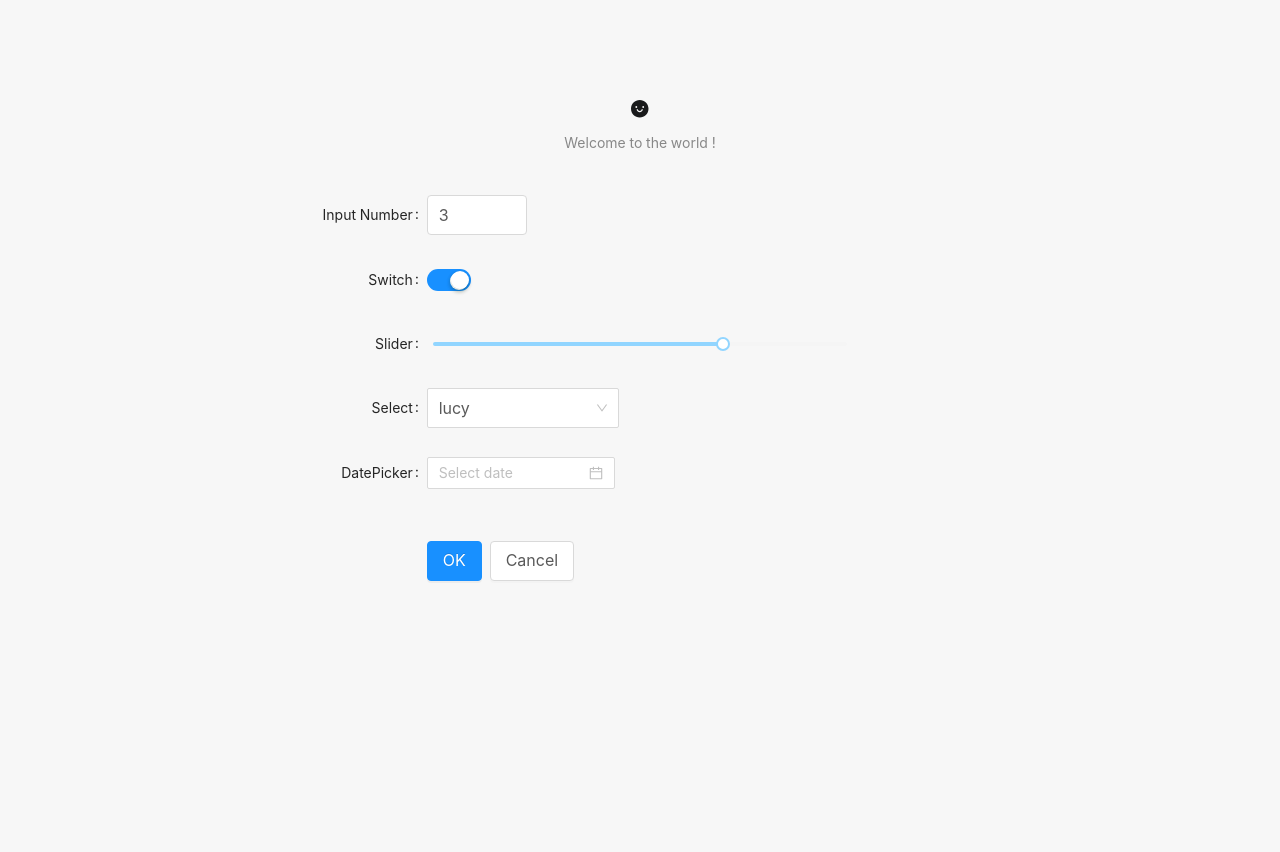
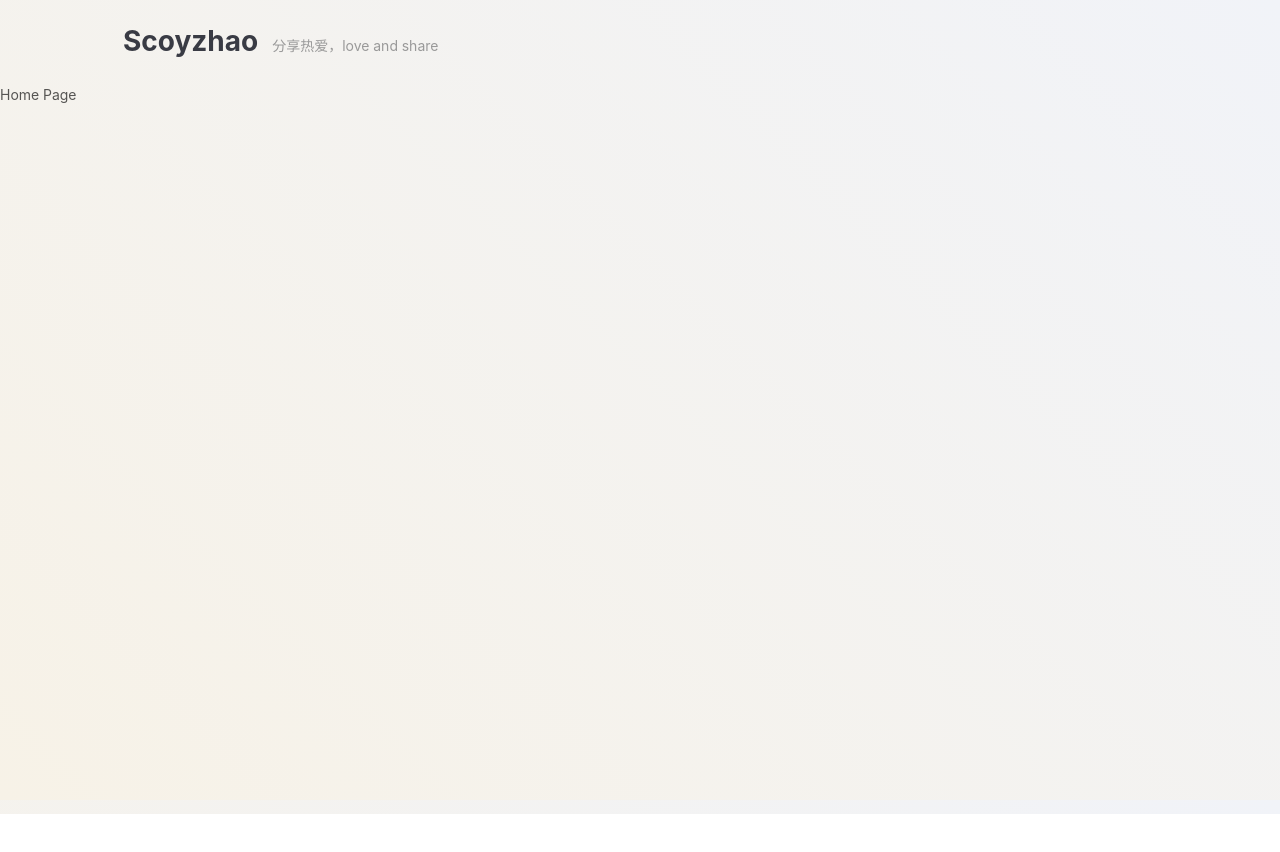
Before and after one commit to scoyzhao/scoyzhao-home, a Next.js app: page / in a window 1280 px wide. Shown: the top 852 px of the page. After the commit the page ends 814 px from the top, so only its background shows below. Built offline with nearby package versions, Linux system fonts and the light colour scheme.

Commit message:
feat: project init && add common header

```diff
--- a/components/DatePicker.js
+++ /dev/null
@@ -1,14 +0,0 @@
-/**
- * This example previously used antd-dayjs-webpack-plugin
- * (https://github.com/ant-design/antd-dayjs-webpack-plugin) to attempt to
- * replace Moment.js with Day.js, but it would crash the page when the user
- * clicked on the DatePicker. Using this custom component (following Ant Design
- * guidelines at https://ant.design/docs/react/replace-moment) instead of the
- * webpack plugin fixes that bug.
- */
-import dayjsGenerateConfig from 'rc-picker/lib/generate/dayjs'
-import generatePicker from 'antd/lib/date-picker/generatePicker'
-
-const DatePicker = generatePicker(dayjsGenerateConfig)
-
-export default DatePicker
--- /dev/null
+++ b/components/Header.js
@@ -0,0 +1,47 @@
+/*
+ * 博客的公共Header
+ * @Author: scoyzhao
+ * @Date: 2020-09-29 11:38:00
+ * @Last Modified by: scoyzhao
+ * @Last Modified time: 2020-09-29 15:05:25
+ */
+
+import React from 'react'
+import { Row, Col, Menu, Dropdown } from 'antd'
+import { MenuOutlined } from '@ant-design/icons'
+import styles from './header.module.css'
+
+const { Item } = Menu;
+
+const menu = (
+  <Menu>
+    <Item>
+      <a>归档</a>
+    </Item>
+    <Item>
+      <a>标签</a>
+    </Item>
+    <Item>
+      <a>关于</a>
+    </Item>
+  </Menu>
+);
+
+const Header = () => (
+  <div className={styles.header}>
+    <Row type='flex' justify='space-between'>
+      <Col offset={2} xs={12} sm={12} md={12} lg={12} xl={12}>
+        <span className={styles.header_logo}>Scoyzhao</span>
+        <span className={styles.header_txt}>分享热爱，love and share</span>
+      </Col>
+
+      <Col xs={2} sm={2} md={2} lg={0} xl={0}>
+        <Dropdown overlay={menu} placement='bottomCenter'>
+          <MenuOutlined style={{ marginTop: '15px', fontSize: '18px' }} />
+        </Dropdown>
+      </Col>
+    </Row>
+  </div>
+)
+
+export default Header
--- /dev/null
+++ b/components/header.module.css
@@ -0,0 +1,24 @@
+.header {
+  margin:  1rem;
+  padding: .4rem;
+  overflow: hidden;
+  height: 4rem;
+  border-radius: 10rem;
+
+  filter: blur(0.6px);
+}
+
+.header_logo {
+  color: #393b44;
+  font-size: 2rem;
+  font-weight: bold;
+  text-align: left;
+  cursor: pointer;
+}
+
+.header_txt {
+  font-size: 1rem;
+  color: #999;
+  display: inline-block;
+  padding: 0.8rem 0 0 1rem;
+}
--- a/package.json
+++ b/package.json
@@ -23,5 +23,8 @@
     "fs": false,
     "path": false
   },
-  "license": "MIT"
+  "license": "MIT",
+  "devDependencies": {
+    "babel-plugin-module-resolver": "^4.0.0"
+  }
 }
--- a/pages/index.js
+++ b/pages/index.js
@@ -1,104 +1,20 @@
-import { Form, Select, InputNumber, Switch, Slider, Button } from 'antd'
+/*
+ * 博客首页
+ * @Author: scoyzhao
+ * @Date: 2020-09-29 11:18:06
+ * @Last Modified by: scoyzhao
+ * @Last Modified time: 2020-09-29 11:47:29
+ */
 
-// Custom DatePicker that uses Day.js instead of Moment.js
-import DatePicker from '../components/DatePicker'
+import Header from 'components/Header'
 
-import { SmileFilled } from '@ant-design/icons'
-
-import Link from 'next/link'
-
-const FormItem = Form.Item
-const Option = Select.Option
-
-const content = {
-  marginTop: '100px',
+const Home = () => {
+  return (
+    <>
+      <Header />
+      Home Page
+    </>
+  )
 }
 
-export default function Home() {
-  return (
-    <div style={content}>
-      <div className="text-center mb-5">
-        <Link href="#">
-          <a className="logo mr-0">
-            <SmileFilled size={48} strokeWidth={1} />
-          </a>
-        </Link>
-
-        <p className="mb-0 mt-3 text-disabled">Welcome to the world !</p>
-      </div>
-      <div>
-        <Form layout="horizontal">
-          <FormItem
-            label="Input Number"
-            labelCol={{ span: 8 }}
-            wrapperCol={{ span: 8 }}
-          >
-            <InputNumber
-              size="large"
-              min={1}
-              max={10}
-              style={{ width: 100 }}
-              defaultValue={3}
-              name="inputNumber"
-            />
-          </FormItem>
-
-          <FormItem
-            label="Switch"
-            labelCol={{ span: 8 }}
-            wrapperCol={{ span: 8 }}
-          >
-            <Switch defaultChecked name="switch" />
-          </FormItem>
-
-          <FormItem
-            label="Slider"
-            labelCol={{ span: 8 }}
-            wrapperCol={{ span: 8 }}
-          >
-            <Slider defaultValue={70} />
-          </FormItem>
-
-          <FormItem
-            label="Select"
-            labelCol={{ span: 8 }}
-            wrapperCol={{ span: 8 }}
-          >
-            <Select
-              size="large"
-              defaultValue="lucy"
-              style={{ width: 192 }}
-              name="select"
-            >
-              <Option value="jack">jack</Option>
-              <Option value="lucy">lucy</Option>
-              <Option value="disabled" disabled>
-                disabled
-              </Option>
-              <Option value="yiminghe">yiminghe</Option>
-            </Select>
-          </FormItem>
-
-          <FormItem
-            label="DatePicker"
-            labelCol={{ span: 8 }}
-            wrapperCol={{ span: 8 }}
-          >
-            <DatePicker name="startDate" />
-          </FormItem>
-          <FormItem
-            style={{ marginTop: 48 }}
-            wrapperCol={{ span: 8, offset: 8 }}
-          >
-            <Button size="large" type="primary" htmlType="submit">
-              OK
-            </Button>
-            <Button size="large" style={{ marginLeft: 8 }}>
-              Cancel
-            </Button>
-          </FormItem>
-        </Form>
-      </div>
-    </div>
-  )
-}
+export default Home
--- a/styles/global.css
+++ b/styles/global.css
@@ -11,7 +11,8 @@ html {
 }
 
 body {
-  background-color: var(--backgroundColor);
+  /* background-color: var(--backgroundColor); */
+  background: linear-gradient(45deg, rgb(247, 242, 231), rgb(241, 243, 248));
   -ms-text-size-adjust: 100%;
   -webkit-font-smoothing: antialiased;
   -moz-osx-font-smoothing: grayscale;
@@ -184,7 +185,7 @@ body {
   justify-content: center;
 }
 
-.logo > svg {
+.logo>svg {
   fill: var(--primaryColor);
 }
 
```
Also changed, not shown: jsconfig.json (added, +8 -0 lines), .babelrc, 1 other file (tests, documents, lock files or other folders).
